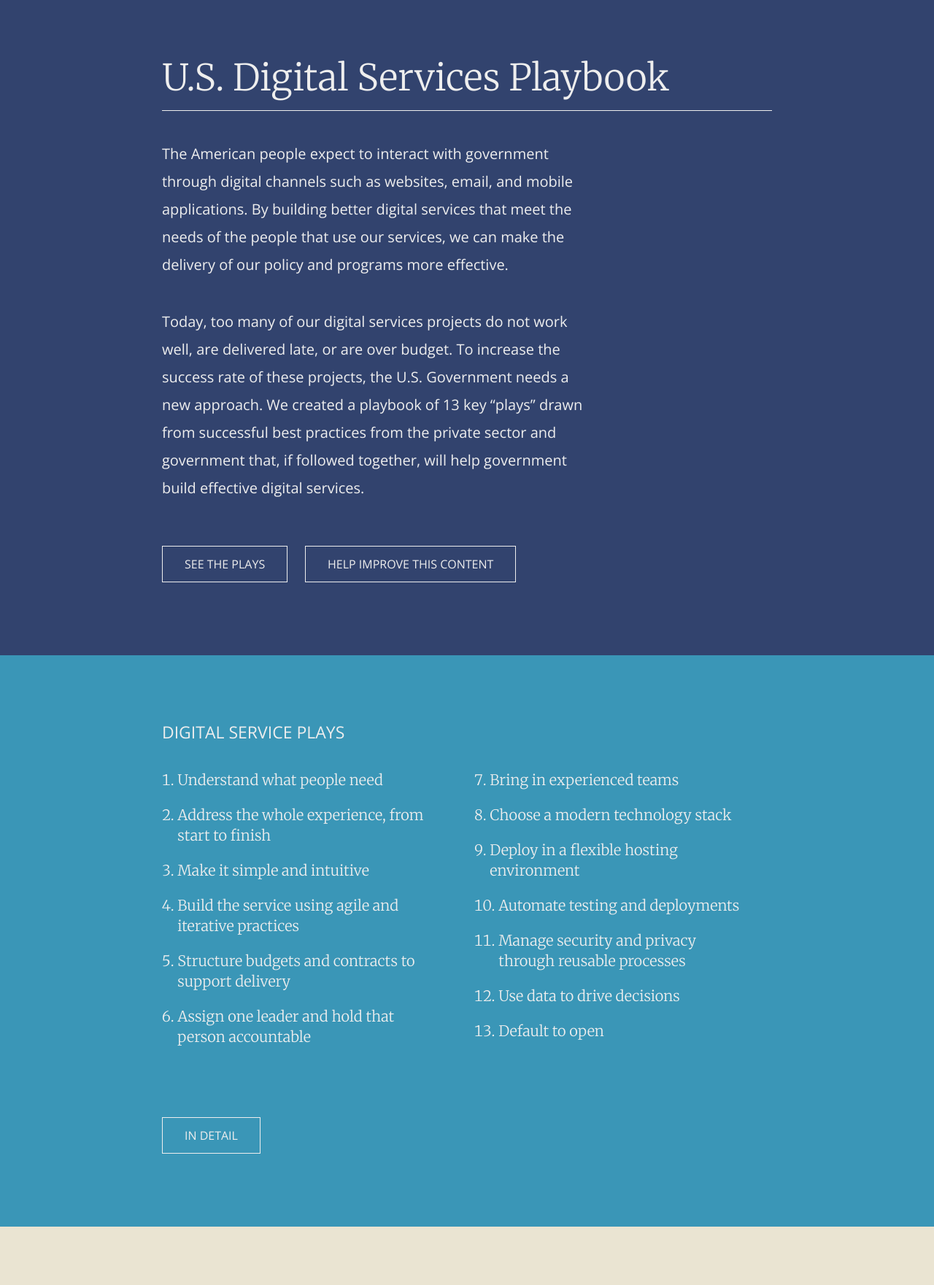
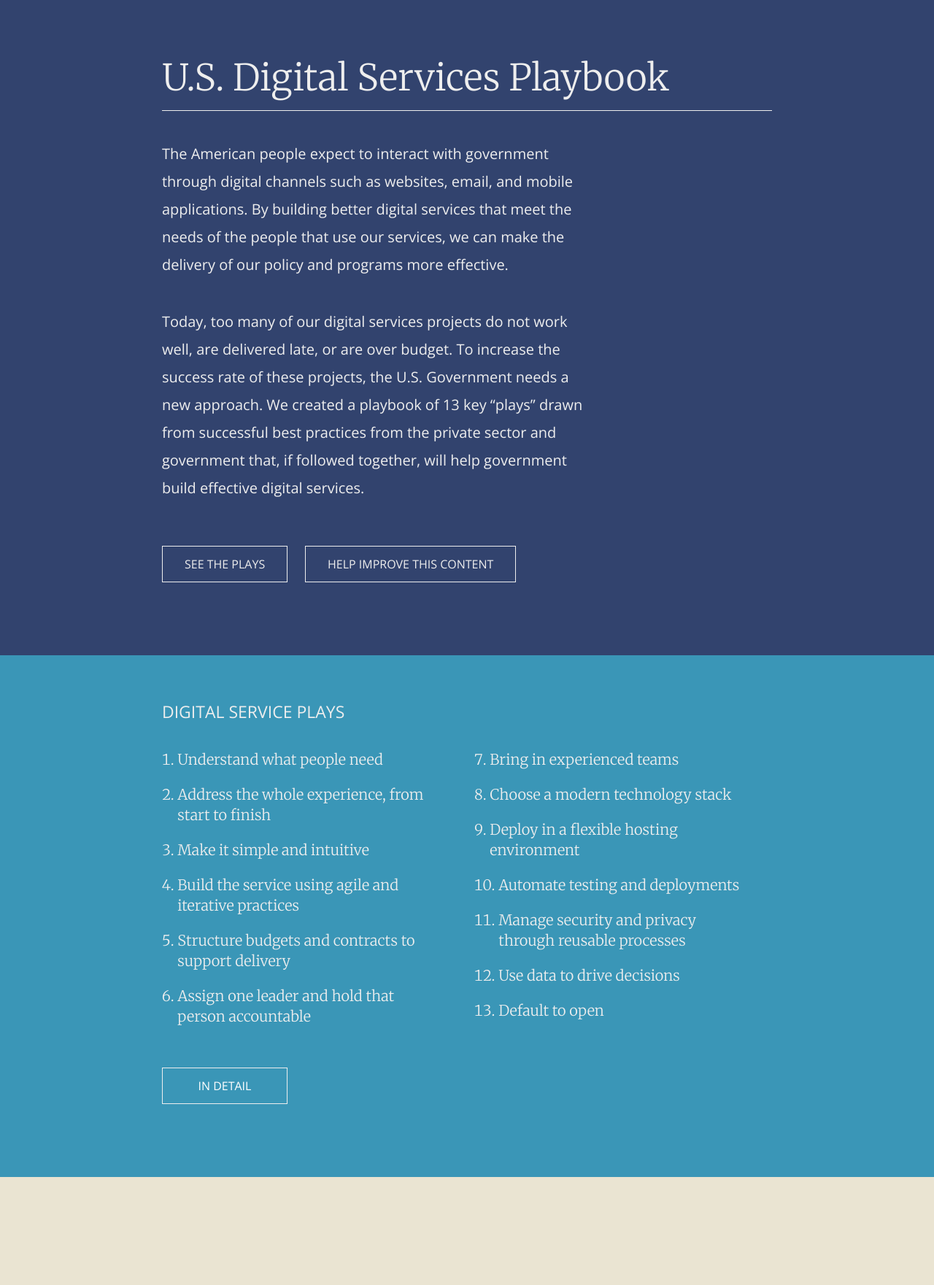
Before and after one commit to usds/playbook, a Jekyll site: the page built from index.html, in a window 1280 px wide. Shown: the whole page at 73% size. Built offline with Jekyll 4.4.1, drawn with Linux system fonts in a browser that asks for light colours; Markdown is read by kramdown in place of the engine named in the settings; after the commit the page ends 1693 px from its top, so only the background shows below that.

Commit message:
updated the button styles slightly for mobile

```diff
--- a/assets/css/styles.css
+++ b/assets/css/styles.css
@@ -123,20 +123,24 @@
   font-family: "Open Sans", sans-serif;
   display: inline-block;
   margin-top: 40px;
-  margin-right: 20px;
-  text-align: center; }
+  margin-right: 20px; }
   .button a {
     display: inline-block;
     padding: 10px 30px;
     text-decoration: none;
-    border: 1px solid #eeeeee; }
+    border: 1px solid #eeeeee;
+    min-width: 172px;
+    text-align: center; }
   .button a:hover {
     background: #eeeeee;
     color: #32436e;
     text-decoration: none; }
   @media screen and (min-width: 0px) and (max-width: 640px) {
     .button {
-      margin-top: 20px; } }
+      margin-top: 20px;
+      display: block;
+      margin-right: 0;
+      text-align: left; } }
 
 #alpha_tag {
   float: right;
@@ -284,22 +288,22 @@
     list-style-position: inside;
     padding-left: 0px;
     margin-top: 0px; }
+    #plays_index ol a {
+      vertical-align: top;
+      color: #eeeeee;
+      margin-top: 0;
+      display: inline-block;
+      width: 85%; }
+    #plays_index ol a:hover {
+      color: #333333; }
   #plays_index ol, #plays_index li {
     color: #eeeeee;
     font-size: 20px;
     font-weight: lighter;
     margin-top: 0; }
   #plays_index .button a {
-    vertical-align: inherit;
-    margin-top: inherit;
-    width: 100%; }
-  #plays_index a {
-    vertical-align: top;
-    color: #eeeeee;
-    margin-top: 0;
-    display: inline-block;
-    width: 85%; }
-  #plays_index a:hover {
+    color: white; }
+  #plays_index .button a:hover {
     color: #333333; }
   @media screen and (min-width: 0px) and (max-width: 640px) {
     #plays_index {
--- a/assets/js/site.js
+++ b/assets/js/site.js
@@ -2,6 +2,7 @@
   $(document).ready( function() {
     var navBarHeight = $('#navigation_bar').height();
     var showNavBarMinimum = $('#introduction').height() - navBarHeight;
+
     $(window).scroll(function() {
       var scroll = getCurrentScroll();
         if ( scroll >= showNavBarMinimum ) {
@@ -42,6 +43,7 @@
 });
 
 $(function() {
+  // Scroll Animations
   $('a[href*=#]:not([href=#])').click(function() {
     if (location.pathname.replace(/^\//,'') == this.pathname.replace(/^\//,'') && location.hostname == this.hostname) {
       var target = $(this.hash);
```
Also changed, not shown: assets/sass/styles.css.scss (+22 -16 lines).
